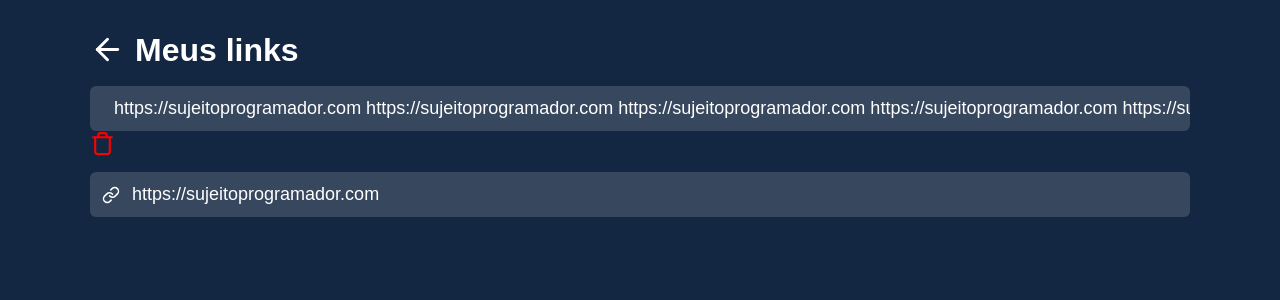
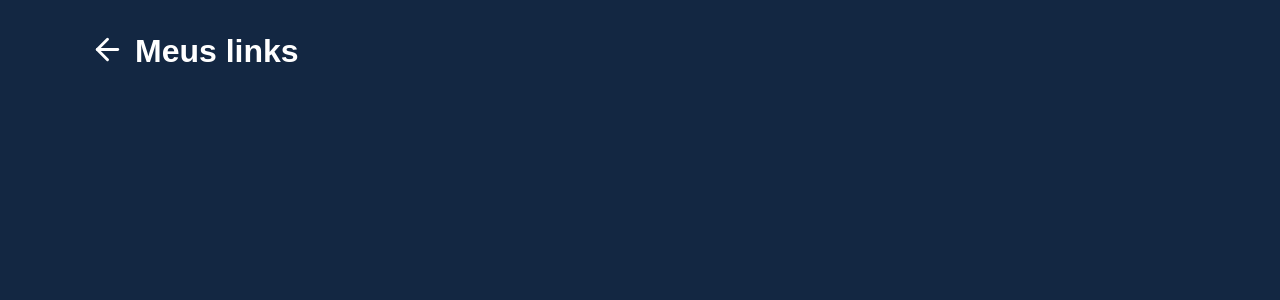
Before and after one commit to matheuslima99/devLinks, a React (Create React App) app: page /links in a window 1280 px wide. Shown: the top 300 px of the page. Built offline with nearby package versions, Linux system fonts and the light colour scheme.

Commit message:
persisting data

```diff
--- /dev/null
+++ b/src/components/LinkItem/index.tsx
@@ -0,0 +1,22 @@
+import * as C from "./styles";
+import { FiLink, FiTrash } from "react-icons/fi";
+
+import { ILink } from "../../types/iLink";
+
+type Props = {
+  data: ILink;
+};
+
+export const LinkItem = ({ data }: Props) => {
+  return (
+    <C.Container>
+      <FiLink color="#fff" size={18} />
+      <button className="copy-button">
+        {data.long_url}
+      </button>
+      <button className=" delete-button">
+        <FiTrash color="#ff5454" size={25} />
+      </button>
+    </C.Container>
+  );
+};
--- /dev/null
+++ b/src/components/LinkItem/styles.ts
@@ -0,0 +1,33 @@
+import styled from "styled-components";
+
+export const Container = styled.div`
+  width: 100%;
+  display: flex;
+  align-items: center;
+  margin-bottom: 12px;
+
+  .copy-button {
+    flex: 1;
+    display: flex;
+    align-items: center;
+    text-align: left;
+    border: none;
+    border-radius: 6px;
+    padding: 10px;
+    color: #fff;
+    white-space: nowrap;
+    overflow: hidden;
+    background-color: rgba(255, 255, 255, 0.15);
+
+    svg {
+      margin-right: 5px;
+    }
+  }
+
+  .delete-button{
+      background-color: transparent;
+      border: none;
+      margin-left: 6px;
+  }
+
+`;
--- a/src/components/Modal/index.tsx
+++ b/src/components/Modal/index.tsx
@@ -9,6 +9,11 @@
 };
 
 export const Modal = ({ closeModal, data }: Props) => {
+  const copyLink = async () => {
+    await navigator.clipboard.writeText(data.link);
+    alert("URL Copiada com sucesso!");
+  };
+
   return (
     <C.Container>
       <C.HeaderModal>
@@ -20,7 +25,7 @@
       <div>
         <span>{data.long_url}</span>
       </div>
-      <C.ModalLink>
+      <C.ModalLink onClick={copyLink}>
         {data.link}
         <FiClipboard className="la" color="#fff" size={18} />
       </C.ModalLink>
--- a/src/pages/Home/index.tsx
+++ b/src/pages/Home/index.tsx
@@ -8,6 +8,7 @@
 import { ILink } from "../../types/iLink";
 
 import { api } from "../../services/api";
+import { saveLink } from "../../services/storeLinks";
 
 export const Home = () => {
   const [link, setLink] = useState("");
@@ -15,6 +16,11 @@
   const [data, setData] = useState<any>({});
 
   const handleShortLink = async () => {
+    if (link.trim() === "") {
+      alert("Por favor, coloque a sua URL");
+      return;
+    }
+
     try {
       const response = await api.post<ILink>("/shorten", {
         long_url: link,
@@ -23,8 +29,11 @@
       setData(response.data);
       setShowModal(true);
       setLink("");
+
+      saveLink("@savedlinks", response.data);
     } catch {
-      alert("Ops, aconteceu algum erro...");
+      alert("Ops, parece que algo deu errado...");
+      setLink("");
     }
   };
 
--- a/src/pages/Home/styles.ts
+++ b/src/pages/Home/styles.ts
@@ -81,6 +81,7 @@
     color: #fff;
     border: none;
     outline: none;
+    overflow: hidden;
     margin-left: 10px;
     background: transparent;
     padding-right: 5px;
--- a/src/pages/Links/index.tsx
+++ b/src/pages/Links/index.tsx
@@ -1,9 +1,27 @@
 import * as C from "./styles";
-import { useState } from "react";
+import { useState, useEffect } from "react";
 import { Link } from "react-router-dom";
-import { FiArrowLeft, FiLink, FiTrash } from "react-icons/fi";
+import { FiArrowLeft } from "react-icons/fi";
+
+import { LinkItem } from "../../components/LinkItem";
+
+import { ILink } from "../../types/iLink";
+
+import { getLinksSave } from "../../services/storeLinks";
 
 export const Links = () => {
+  const [data, setData] = useState<any>([]);
+
+  useEffect(() => {
+    const getLinks = async () => {
+      const response = await getLinksSave("@savedlinks");
+
+      setData(response);
+    };
+
+    getLinks();
+  }, []);
+
   return (
     <C.Container>
       <C.Area>
@@ -15,23 +33,11 @@
           <h1>Meus links</h1>
         </C.HeaderLinks>
 
-        <C.ListItem>
-          <button>
-            <FiLink color="#fff" size={18} />
-            https://sujeitoprogramador.com https://sujeitoprogramador.com
-            https://sujeitoprogramador.com https://sujeitoprogramador.com
-            https://sujeitoprogramador.com
-          </button>
-
-          <FiTrash color="#f00" size={25} />
-        </C.ListItem>
-
-        <C.ListItem>
-          <button>
-            <FiLink color="#fff" size={18} />
-            https://sujeitoprogramador.com
-          </button>
-        </C.ListItem>
+        <C.LinksArea>
+          {data.map((links: ILink) => {
+            return <LinkItem key={links.id} data={links} />;
+          })}
+        </C.LinksArea>
       </C.Area>
     </C.Container>
   );
--- a/src/pages/Links/styles.ts
+++ b/src/pages/Links/styles.ts
@@ -6,54 +6,27 @@
   `;
 
   export const Area = styled.div`
+  width: 100%;
   max-width: 1120px;
-    width: 100%;
-    min-height: 100vh;
+  padding: 32px 10px;
   margin: 0 auto;
-    padding: 32px 10px;
 `;
 
 export const HeaderLinks = styled.div`
   width: 100%;
   display: flex;
+  align-items: center;
   margin-bottom: 15px;
 
-    svg{
+  svg {
     margin-right: 10px;
   }
 
-    h1{
+  h1 {
     color: #fff;
   }
 `;
 
-export const ListItem = styled.div`
+export const LinksArea = styled.div`
   width: 100%;
-    margin-bottom: 12px;
-
-    button{
-       width: 100%;
-       display: flex;
-       align-items: center;
-       border: none;
-       border-radius: 6px;
-       color: #fff;
-       white-space: nowrap;
-       overflow: hidden;
-       text-overflow: ellipses;
-       text-align: left;
-       padding: 12px;
-       font-size: 18px;
-       background-color: rgba(255, 255, 255, 0.15);
-       transition: transform 0.7s;
-
-       svg{
-           margin-right: 12px;
-       }
-
-       :hover {
-           transform: scale(1.01);
-       }
-    }
-
 `;
--- /dev/null
+++ b/src/services/storeLinks.ts
@@ -0,0 +1,20 @@
+import { ILink } from "../types/iLink";
+
+export const getLinksSave = (key: string) => {
+  const myLinks: any = localStorage.getItem(key);
+  const linksSaves = JSON.parse(myLinks) || [];
+  return linksSaves;
+};
+
+export const saveLink = (key: string, newlink: ILink) => {
+  let linksStored = getLinksSave(key);
+
+  const hasLink = linksStored.some((link: ILink) => link.id === newlink.id);
+
+  if (hasLink) {
+    return;
+  }
+
+  linksStored.push(newlink);
+  localStorage.setItem(key, JSON.stringify(linksStored));
+};
```
Lines whose indentation alone changed are shown as unchanged.
